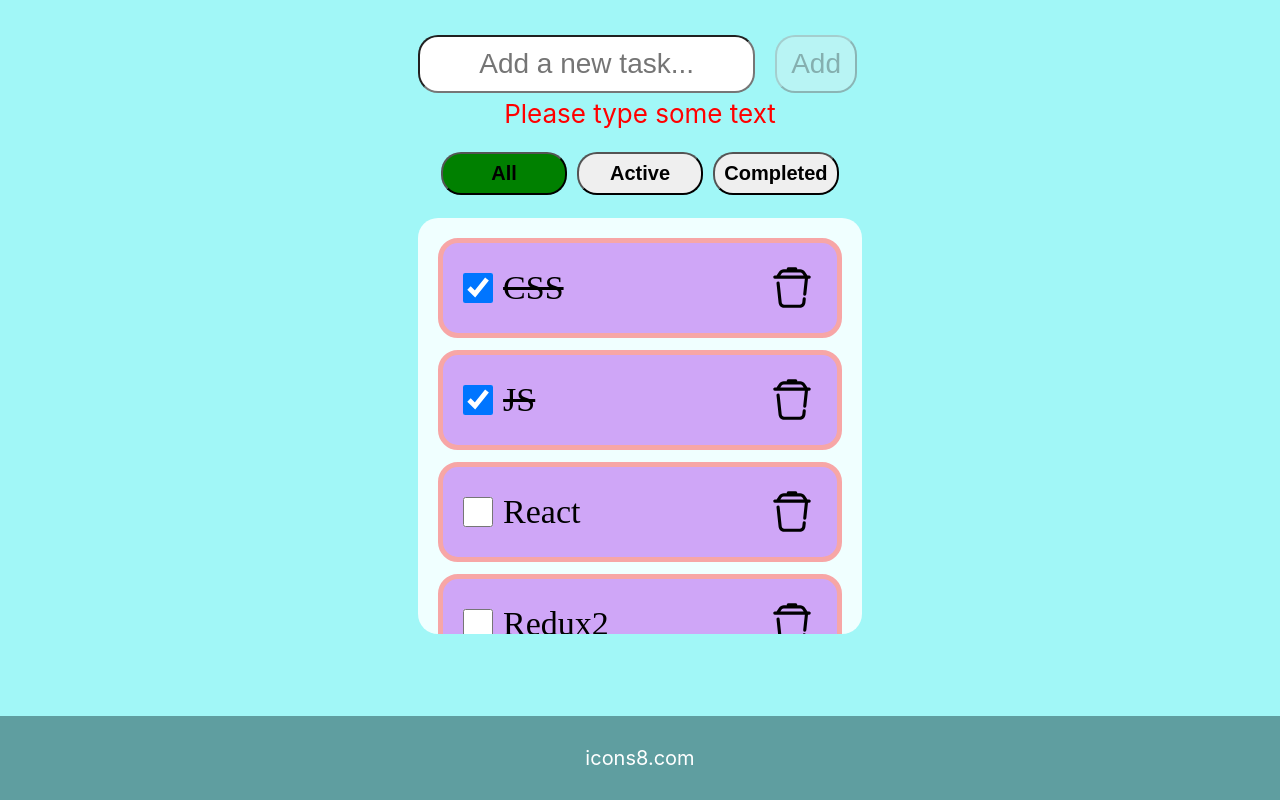
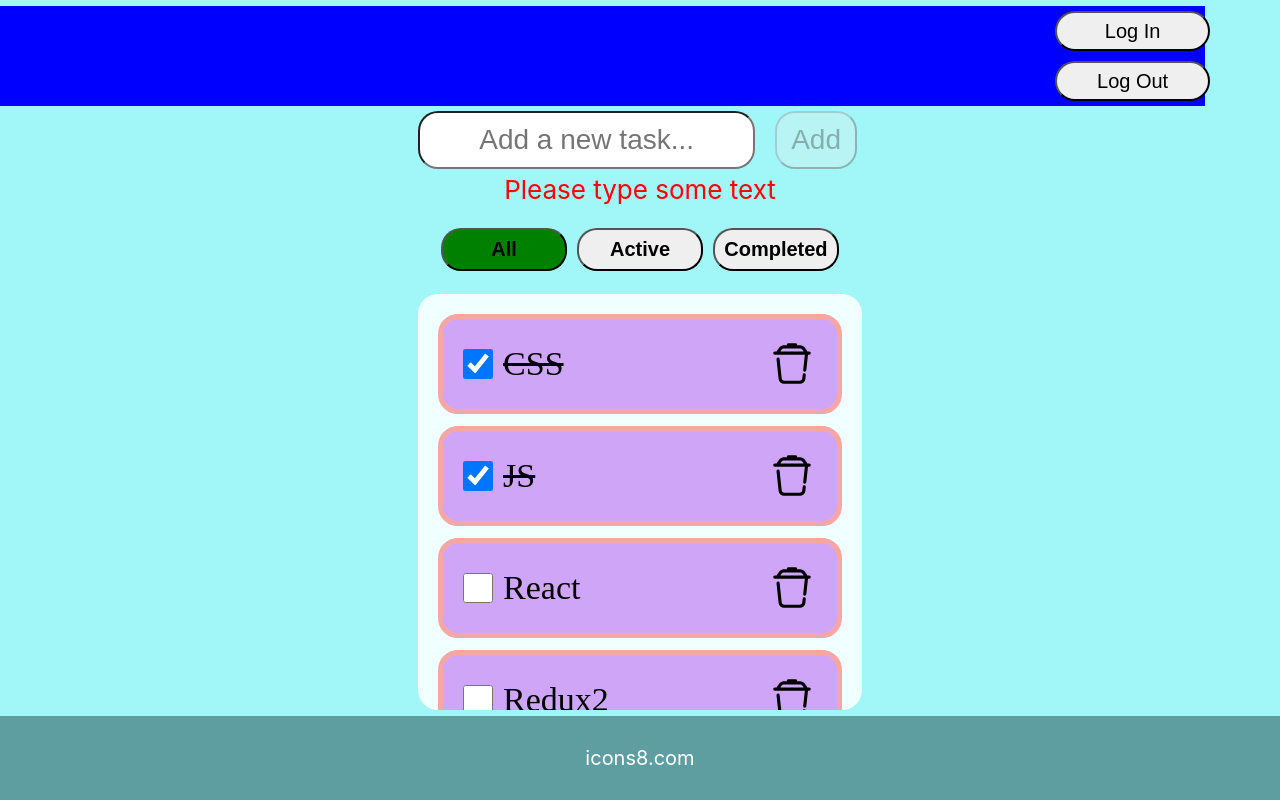
Before and after one commit to Radchenko87dmytro/My-Portfolio, a React (Create React App) app: page / in a window 1280 px wide. Built offline with nearby package versions, Linux system fonts and the light colour scheme.

Commit message:
feature: added LogIn, LogOut buttons

```diff
--- a/src/AppHeader.css
+++ b/src/AppHeader.css
@@ -61,11 +61,20 @@ svg:hover {
 
 .todolist-container {
   display: flex;
+  flex-direction: column;
   justify-content: center;
-  align-items: flex-start;
-  padding-top: 30px;
+  align-items: center;
+  /* padding-top: 30px; */
   background-color: #a1f7f7;
   height: calc(100vh - 84px);
+}
+
+.todolist-log {
+  display: flex;
+  justify-content: end;
+  margin-right: 150px;
+  background-color: blue;
+  width: 100%;
 }
 
 .input-container {
--- a/src/Todolist.tsx
+++ b/src/Todolist.tsx
@@ -53,8 +53,12 @@ export function Todolist(props: PropsType) {
 
   return (
     <div className="todolist-container">
-      <div>
+      <div className="todolist-log">
         <img src="../public/favicon.ico" alt="" />
+        <div>
+          <button style={{ height: "40px", fontSize: "20px" }}>Log In</button>
+          <button style={{ height: "40px", fontSize: "20px" }}>Log Out</button>
+        </div>
       </div>
       <div>
         <div className="input-container">
```
